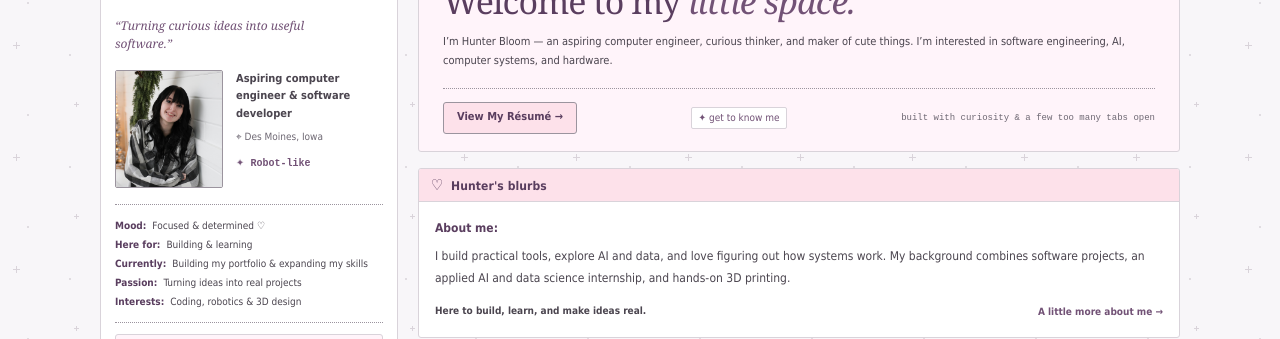
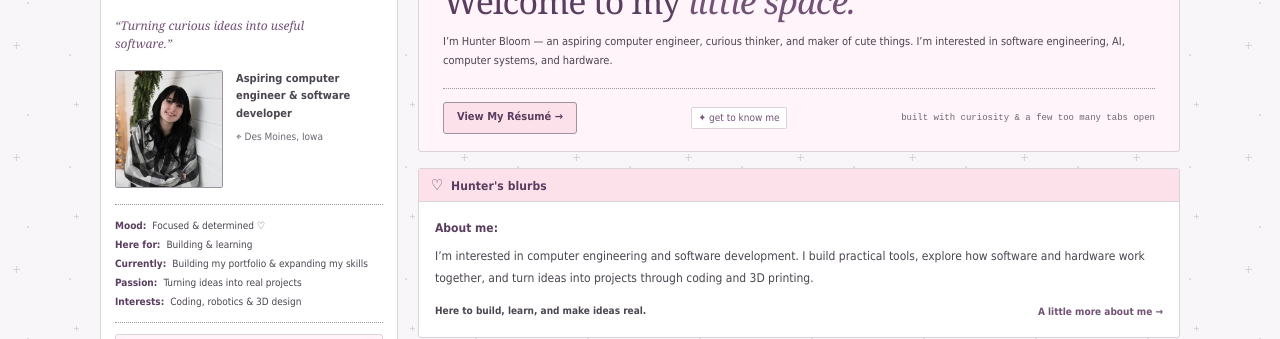
Before and after one commit to hntrbloom/huntrr-portfolio, a React (Vite) app in the folder hunter-portfolio-starter/: page / in a window 1280 px wide. Shown: the part 306-645 px from the top of the page. Built offline with nearby package versions, Linux system fonts and the light colour scheme.

Commit message:
Update profile introduction and remove Robot-like label

```diff
--- a/hunter-portfolio-starter/src/components/ProfileSidebar.tsx
+++ b/hunter-portfolio-starter/src/components/ProfileSidebar.tsx
@@ -10,7 +10,7 @@ export default function ProfileSidebar() {
       <p className="profile-quote">“{profile.headline} {profile.headlineHighlight}”</p>
       <div className="profile-intro">
         <img className="profile-avatar" src={profile.avatar || '/avatar.svg'} alt={profile.avatar ? `${profile.firstName}'s avatar` : 'Pixel laptop with a heart, Hunter’s illustrated avatar'} width="112" height="112" />
-        <div><p className="profile-role">{profile.role}</p><p className="profile-location">⌖ {profile.location}</p><span className="online-label"><span aria-hidden="true">✦</span> Robot-like</span></div>
+        <div><p className="profile-role">{profile.role}</p><p className="profile-location">⌖ {profile.location}</p></div>
       </div>
       <dl className="profile-status">
         <div><dt>Mood:</dt><dd>Focused &amp; determined <span aria-hidden="true">♡</span></dd></div>
--- a/hunter-portfolio-starter/src/data.ts
+++ b/hunter-portfolio-starter/src/data.ts
@@ -10,7 +10,7 @@ export const profile = {
   headline: 'Turning curious ideas into',
   headlineHighlight: 'useful software.',
   introduction:
-    'I build practical tools, explore AI and data, and love figuring out how systems work. My background combines software projects, an applied AI and data science internship, and hands-on 3D printing.',
+    'I’m interested in computer engineering and software development. I build practical tools, explore how software and hardware work together, and turn ideas into projects through coding and 3D printing.',
   location: 'Des Moines, Iowa',
   email: 'hebloom@icloud.com',
   github: 'https://github.com/hntrbloom',
```
